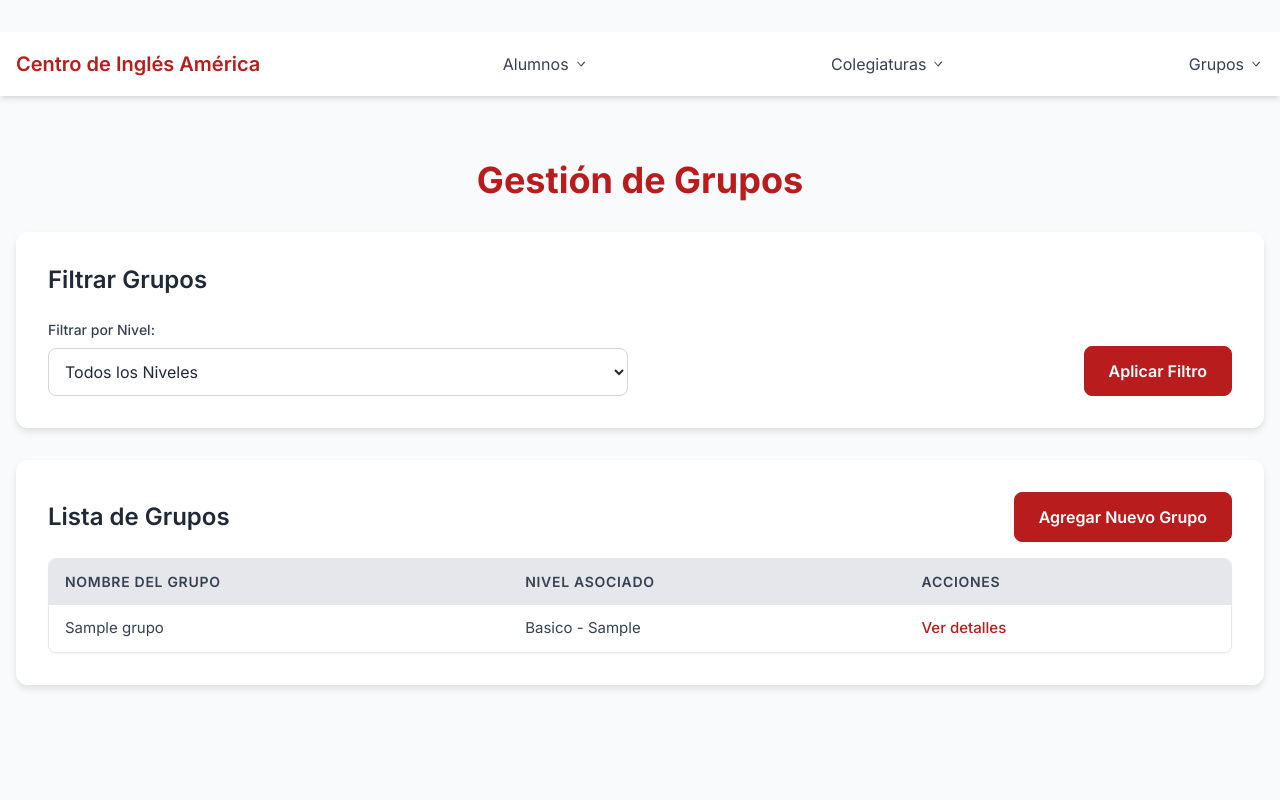
After one commit to RVMiranda/CIA_APP, a Django app: page /groups/groups/ in a window 1280 px wide. The commit adds this page. Run offline with Django 3.2, Linux system fonts and the light colour scheme; tables that the repository leaves empty hold one stand-in row (values such as "Sample post"); some libraries are stand-ins or nearby versions.

Commit message:
vista ganeral del grupo y de crear

```diff
--- a/alumnos/forms.py
+++ b/alumnos/forms.py
@@ -76,7 +76,7 @@ class ReinscripcionForm(forms.ModelForm):
         fields = ['nivel', 'monto']
         widgets = {
             'nivel': forms.Select(attrs={'class':'input-field'}),
-            'monto': forms.NumberInput(attrs={'class':'input-field','placeholder':'Ej. 150.00'}),
+            'monto': forms.NumberInput(attrs={'class':'input-field','placeholder':'650.00'}),
         }
         labels = {
             'nivel': 'Nivel al que se reinscribe',
--- a/cia_app/urls.py
+++ b/cia_app/urls.py
@@ -20,5 +20,5 @@ urlpatterns = [
     path('admin/', admin.site.urls),
     path('students/', include('alumnos.urls', namespace='alumnos')),
     path('payments/', include('colegiaturas.urls')),
-    path('groups/', include('grupos.urls'))
+    path('groups/', include('grupos.urls', namespace='grupos'))
 ]
--- a/grupos/forms.py
+++ b/grupos/forms.py
@@ -7,11 +7,11 @@ class GrupoForm(forms.ModelForm):
         model = Grupo
         fields = '__all__'
         widgets = {
-            'nombre': forms.TextInput(attrs={'class': 'input-field'}),
+            'nombre': forms.TextInput(attrs={'class': 'input-field', 'placeholder':'Grupo de Miss Ange'}),
             'nivel': forms.Select(attrs={'class': 'input-field'}),
         }
         labels = {
-            'nombre': 'Nombre del Grupo (ej. "Grupo A", "Grupo de Conversación")',
+            'nombre': 'Nombre del Grupo',
             'nivel': 'Nivel de Inglés Asociado',
         }
 
--- a/grupos/urls.py
+++ b/grupos/urls.py
@@ -1,8 +1,11 @@
 from django.urls import path
+from .views import GrupoListView, GrupoCreateView
 # from .views import GrupoListView, GrupoCreateView, GrupoUpdateView, GrupoDeleteView
 
 app_name = 'grupos'
 
 urlpatterns = [
+    path('groups/', GrupoListView.as_view(), name='lista_grupos'),
+    path('groups/add/', GrupoCreateView.as_view(), name='agregarGrupo'),
 
 ]
--- a/grupos/views.py
+++ b/grupos/views.py
@@ -1,3 +1,52 @@
-from django.shortcuts import render
+from django.shortcuts import render, redirect, get_object_or_404
+from django.views.generic import ListView, CreateView, UpdateView, DeleteView
+from django.urls import reverse_lazy
+from .models import Grupo, GrupoAlumno
+from .forms import GrupoForm
+from alumnos.models import NivelIngles
 
 # Create your views here.
+
+class GrupoListView(ListView):
+    model = Grupo
+    template_name = 'grupos/grupos.html'
+    context_object_name = 'grupos'
+    paginate_by = 10 # Paginación para la lista de grupos
+
+    def get_queryset(self):
+        # Obtener el queryset base, ordenado por nivel y luego por nombre
+        queryset = super().get_queryset().order_by('nivel__nombre', 'nombre')
+
+        # Lógica de Filtrado por Nivel de Inglés
+        nivel_filter = self.request.GET.get('nivel', None)
+        if nivel_filter:
+            queryset = queryset.filter(nivel__nombre=nivel_filter)
+
+        return queryset
+
+    def get_context_data(self, **kwargs):
+        context = super().get_context_data(**kwargs)
+        # Obtener todos los niveles de inglés para el filtro del select
+        context['niveles_ingles'] = NivelIngles.objects.all().order_by('nombre', 'sub_nivel')
+        # Para mantener el valor seleccionado en el filtro
+        context['nivel_seleccionado'] = self.request.GET.get('nivel', None)
+
+        # Construir los parámetros de la URL para los enlaces de paginación y filtros
+        query_params = self.request.GET.copy()
+        if 'page' in query_params:
+            del query_params['page']
+        context['query_params'] = query_params.urlencode()
+
+        return context
+
+class GrupoCreateView(CreateView):
+    model = Grupo
+    form_class = GrupoForm
+    template_name = 'grupos/agregarGrupo.html' # Esta es la plantilla que acabamos de definir
+    success_url = reverse_lazy('grupos:lista_grupos') # Redirige a la lista de grupos después de crear
+
+    def get_context_data(self, **kwargs):
+        context = super().get_context_data(**kwargs)
+        context['titulo'] = 'Crear Nuevo Grupo'
+        context['boton_submit'] = 'Guardar Grupo'
+        return context
--- a/templates/base/base.html
+++ b/templates/base/base.html
@@ -86,6 +86,31 @@
                     <!-- Añade más enlaces según tus apps -->
                 </div>
             </div>
+            <div x-data="{ open: false }" class="relative">
+                <button @click="open = !open"
+                    class="flex items-center space-x-1 text-medium-text hover:text-red-700 focus:outline-none">
+                    <span>Grupos</span>
+                    <svg class="w-4 h-4 transition-transform" :class="{ 'rotate-180': open }" fill="currentColor"
+                        viewBox="0 0 20 20">
+                        <path fill-rule="evenodd"
+                            d="M5.23 7.21a.75.75 0 011.06.02L10 11.584l3.71-4.354a.75.75 0 011.14.976l-4 4.7a.75.75 0 01-1.14 0l-4-4.7a.75.75 0 01.02-1.06z"
+                            clip-rule="evenodd" />
+                    </svg>
+                </button>
+
+                <!-- Dropdown: x-show controla visibilidad -->
+                <div x-show="open" @click.away="open = false" x-transition
+                    class="absolute right-0 mt-2 w-48 bg-white border border-gray-200 rounded-md shadow-lg z-50">
+                    <a href="{% url 'grupos:agregarGrupo' %}"
+                        class="block px-4 py-2 text-medium-text hover:bg-red-100 hover:text-red-700">
+                        Agregar grupo
+                    </a>
+                    <a href="{% url 'grupos:lista_grupos' %}"
+                        class="block px-4 py-2 text-medium-text hover:bg-red-100 hover:text-red-700">
+                        Grupos disponibles
+                    </a>
+                </div>
+            </div>
 
         </div>
     </nav>
--- /dev/null
+++ b/templates/grupos/grupos.html
@@ -0,0 +1,95 @@
+{% extends 'base/base.html' %}
+{% load static %}
+
+{% block title %}Listado de Grupos{% endblock %}
+
+{% block styles %}
+    <link rel="stylesheet" href="{% static 'css/alumnos/alumnos.css' %}">
+{% endblock %}
+
+{% block content %}
+    <h1 class="text-4xl font-bold text-center text-red-700 mb-8">Gestión de Grupos</h1>
+
+    <!-- Card de filtros -->
+    <div class="card mb-8">
+        <h2 class="text-2xl font-semibold text-gray-800 mb-6">Filtrar Grupos</h2>
+        <form method="GET" action="{% url 'grupos:lista_grupos' %}" class="grid grid-cols-1 md:grid-cols-2 gap-6">
+            <div>
+                <label for="nivel" class="block text-sm font-medium text-gray-700 mb-2">Filtrar por Nivel:</label>
+                <select name="nivel" id="nivel" class="input-field">
+                    <option value="">Todos los Niveles</option>
+                    {% for nivel in niveles_ingles %}
+                        <option value="{{ nivel.nombre }}" {% if nivel_seleccionado == nivel.nombre %}selected{% endif %}>
+                            {{ nivel.nombre }} - {{ nivel.sub_nivel }}
+                        </option>
+                    {% endfor %}
+                </select>
+            </div>
+            <div class="flex items-end justify-end">
+                <button type="submit" class="btn btn-primary">Aplicar Filtro</button>
+            </div>
+        </form>
+    </div>
+
+    <!-- Card de tabla -->
+    <div class="card">
+        <div class="flex justify-between items-center mb-4">
+            <h2 class="text-2xl font-semibold text-gray-800">Lista de Grupos</h2>
+            <a href="{% url 'grupos:agregarGrupo' %}" class="btn btn-primary">Agregar Nuevo Grupo</a>
+        </div>
+
+        {% if grupos %}
+            <div class="overflow-x-auto rounded-lg shadow-sm border border-gray-200">
+                <table class="min-w-full divide-y divide-gray-200">
+                    <thead class="bg-gray-100">
+                        <tr class="table-header">
+                            <th>Nombre del Grupo</th>
+                            <th>Nivel Asociado</th>
+                            <th>Acciones</th>
+                        </tr>
+                    </thead>
+                    <tbody class="bg-white divide-y divide-gray-200">
+                        {% for grupo in grupos %}
+                            <tr class="table-row">
+                                <td>{{ grupo.nombre }}</td>
+                                <td>{{ grupo.nivel.nombre }} - {{ grupo.nivel.sub_nivel }}</td>
+                                <td>
+                                    <a href="" class="text-red-600 hover:text-red-800 font-medium mr-4">Ver detalles</a>
+
+                                </td>
+                            </tr>
+                        {% endfor %}
+                    </tbody>
+                </table>
+            </div>
+
+            <!-- Paginación -->
+            {% if is_paginated %}
+                <nav class="mt-8 flex justify-center" aria-label="Pagination">
+                    <ul class="flex items-center space-x-2">
+                        {% if page_obj.has_previous %}
+                            <li><a href="?page={{ page_obj.previous_page_number }}{% if nivel_seleccionado %}&nivel={{ nivel_seleccionado }}{% endif %}" class="pagination-link">Anterior</a></li>
+                        {% else %}
+                            <li><span class="pagination-link disabled">Anterior</span></li>
+                        {% endif %}
+
+                        {% for i in paginator.page_range %}
+                            <li>
+                                <a href="?page={{ i }}{% if nivel_seleccionado %}&nivel={{ nivel_seleccionado }}{% endif %}" class="pagination-link {% if page_obj.number == i %}active{% endif %}">{{ i }}</a>
+                            </li>
+                        {% endfor %}
+
+                        {% if page_obj.has_next %}
+                            <li><a href="?page={{ page_obj.next_page_number }}{% if nivel_seleccionado %}&nivel={{ nivel_seleccionado }}{% endif %}" class="pagination-link">Siguiente</a></li>
+                        {% else %}
+                            <li><span class="pagination-link disabled">Siguiente</span></li>
+                        {% endif %}
+                    </ul>
+                </nav>
+            {% endif %}
+
+        {% else %}
+            <p class="text-center text-gray-600 py-8">No hay grupos registrados que coincidan con los criterios de búsqueda. <a href="{% url 'grupos:agregarGrupo' %}" class="text-red-600 hover:underline">¡Crea uno ahora!</a></p>
+        {% endif %}
+    </div>
+{% endblock %}
```
Also changed, not shown: templates/grupos/agregarGrupo.html (added, +49 -0 lines).
